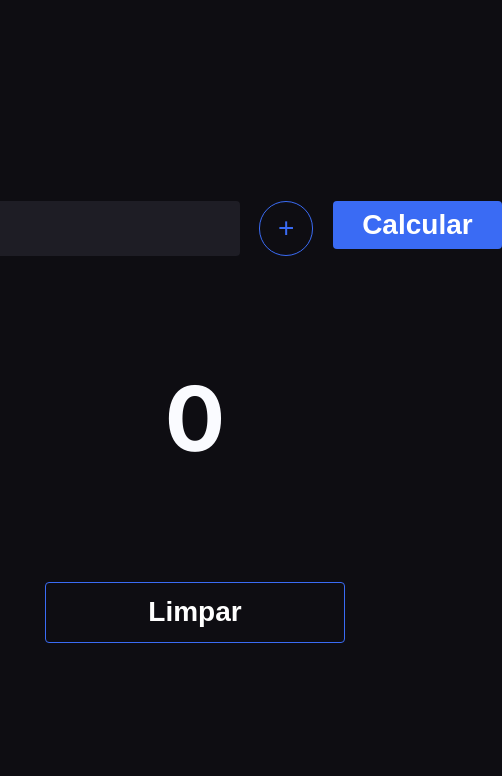
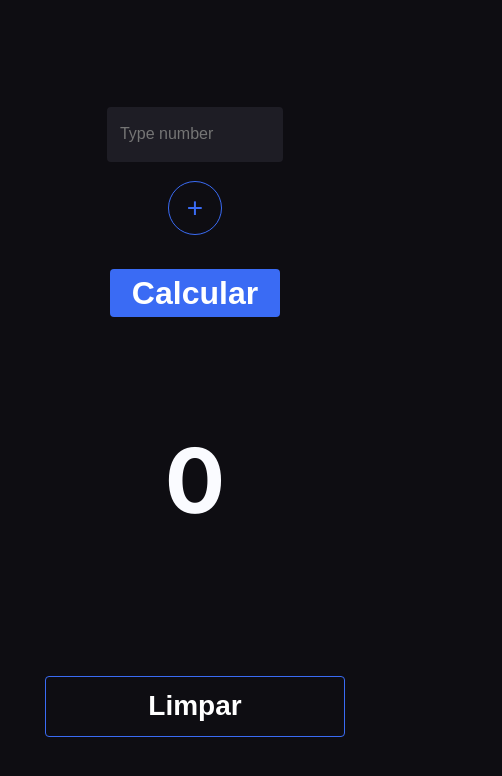
Before and after one commit to TheBignes19/SumNumber, a plain HTML site: page index.html in a window 390 px wide. Shown: the whole page, 502 px wide, since content can reach past the window. Drawn offline with Linux system fonts and the light colour scheme.

Commit message:
mobile changes

```diff
--- a/index.html
+++ b/index.html
@@ -12,7 +12,7 @@
 <body>
     <div class="container">
         <div class="up">
-            <input type="number" placeholder="Type number">
+            <input type="number" class="numbers" placeholder="Type number">
             <button class="add" onclick="add()" > + </button>
             <button class="calculate" onclick="calculate()">Calcular </button>
         </div>
--- a/main.css
+++ b/main.css
@@ -24,7 +24,7 @@ body {
     gap: 1.2rem;
 }
 
-input {
+.numbers {
     width: 22rem;
     height: 3.4rem;
     padding-left: 0.8rem;
@@ -32,6 +32,9 @@ input {
     border: none;
     border-radius: 0.25rem;
     background:#1E1D25 ;
+
+    font-weight: 400;
+    font-size: 1rem;
     color: #FFF;
 }
 
@@ -78,3 +81,32 @@ span {
     font-size: 1.75rem;
     font-weight: 700;
 }
+
+@media (max-width: 700px) {
+    .up{
+        flex-direction: column;
+        align-items: center;
+    }
+
+    .numbers {
+        width: 80%;
+    }
+
+    .up{
+        display: flex;
+    }
+
+    .button{
+        margin-top: 1rem;
+    }
+
+    .calculate {
+        font-size: 2.0rem;
+        margin-top: 0;
+        margin-top: 15px;
+    }
+
+    .clean{
+        margin-top: 2rem;
+    }
+}
```
